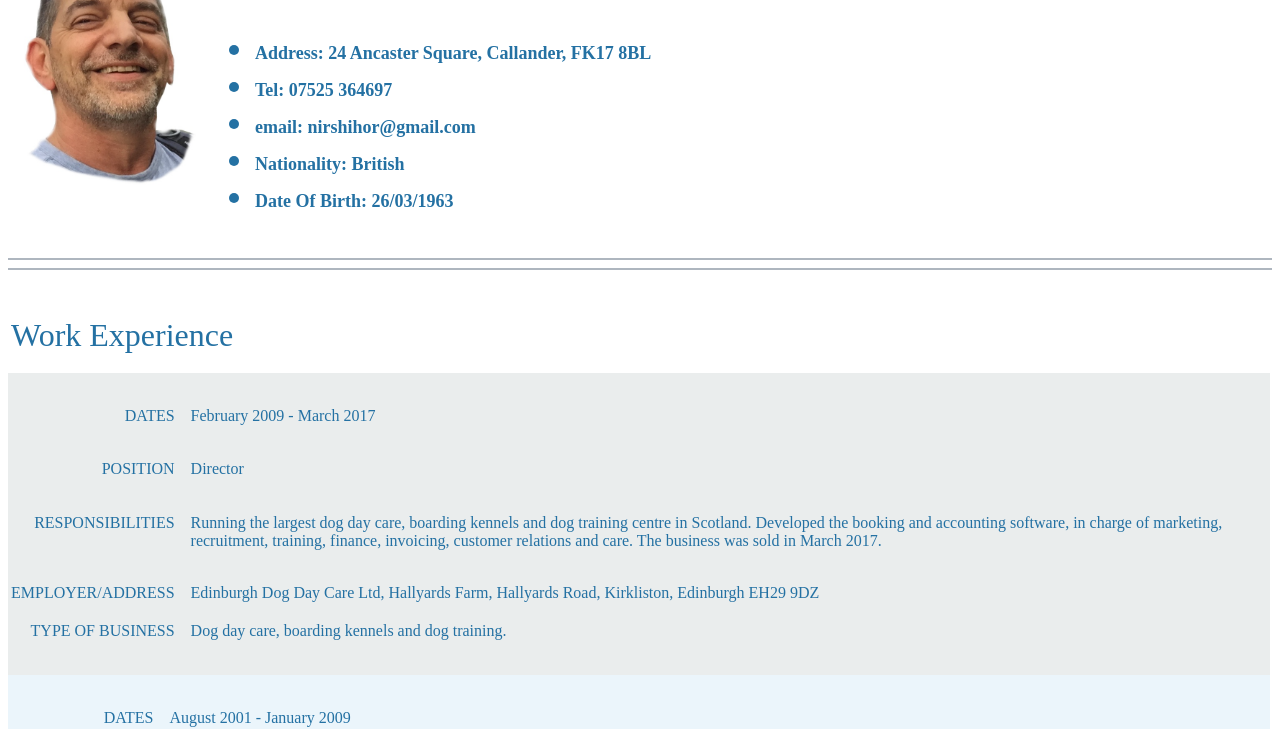
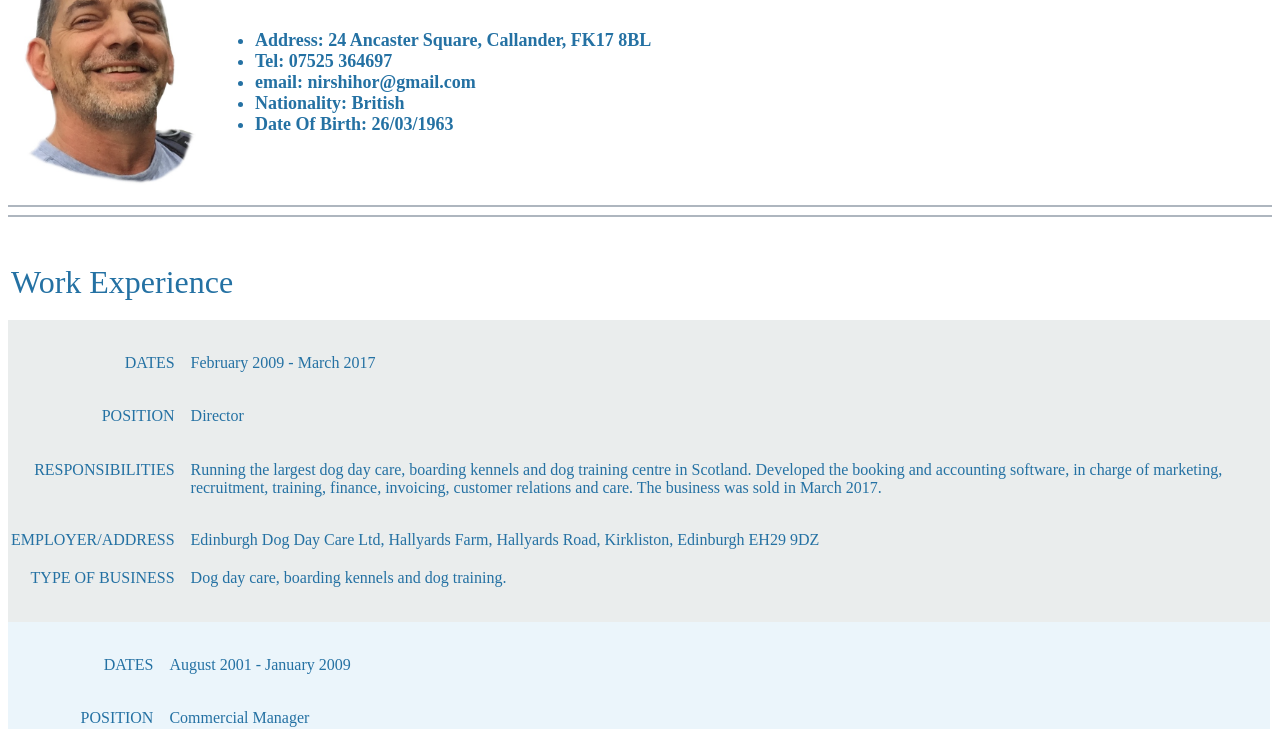
Before and after one commit to NirShihor/CV-Exercise, a plain HTML site: page index.html in a window 1280 px wide. Shown: the part 71-800 px from the top of the page. Drawn offline with Linux system fonts and the light colour scheme.

Commit message:
Add files via upload

```diff
--- a/index.html
+++ b/index.html
@@ -10,13 +10,13 @@
         <td><img src = "images/Nirphoto.png" alt = "Nir Photo" hight ="200px" width ="200px"/></td>
 
         <td width = "700px"><h1><strong>Nir Shihor
-          <ul>
-          <li><font size = "4px">Address: 24 Ancaster Square, Callander, FK17 8BL</font></li>
-          <li><font size = "4px">Tel: 07525 364697</font></li>
-          <li><font size = "4px">email: nirshihor@gmail.com</font></li>
-          <li><font size = "4px">Nationality: British</font></li>
-          <li><font size = "4px">Date Of Birth: 26/03/1963</font></li>
-        </strong></h1>
+          <ul><font size = "4px">
+          <li>Address: 24 Ancaster Square, Callander, FK17 8BL</li>
+          <li>Tel: 07525 364697</li>
+          <li>email: nirshihor@gmail.com</li>
+          <li>Nationality: British</li>
+          <li>Date Of Birth: 26/03/1963</li>
+        </strong></h1></font>
           </ul>
       </td>
       </tr>
```
